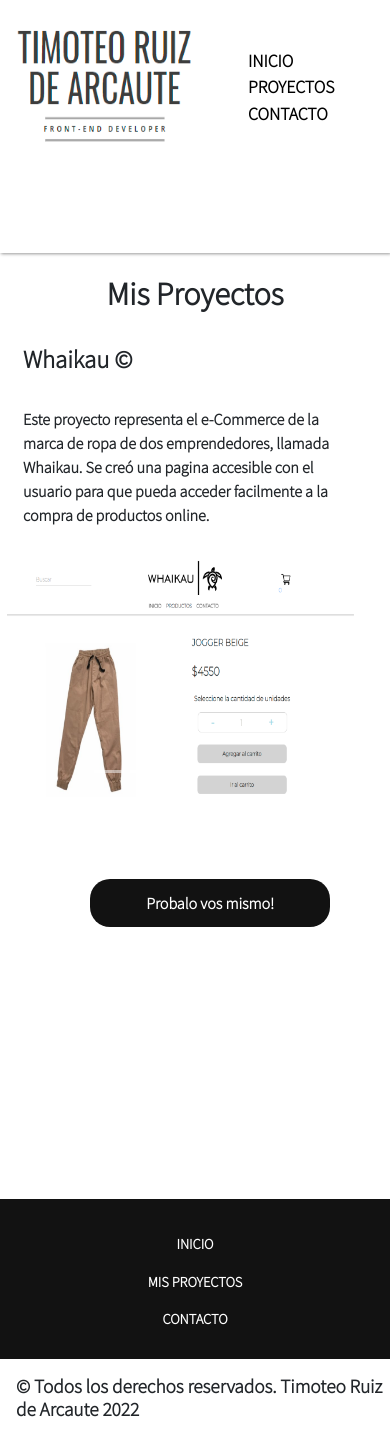
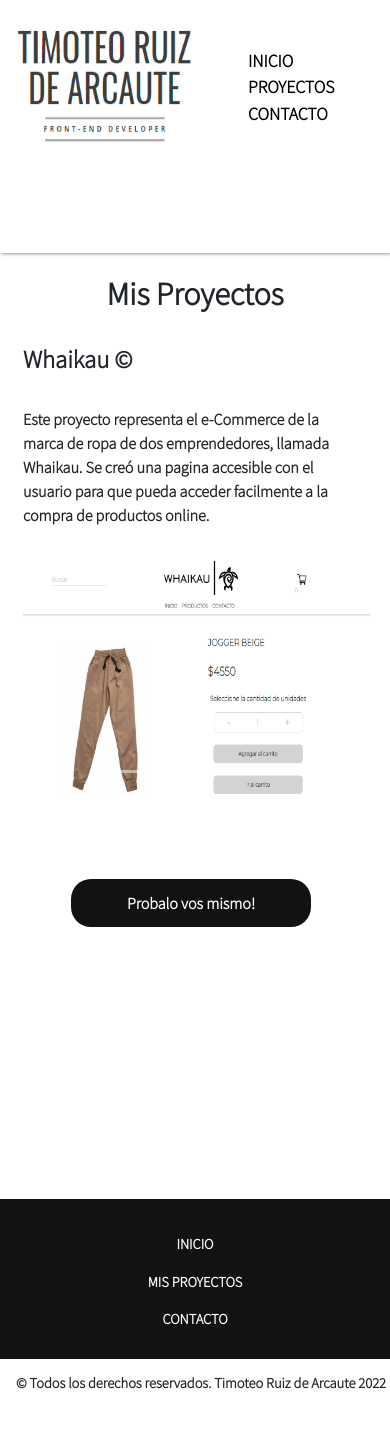
Before and after one commit to timoteorda/Curriculum, a React (Create React App) app: page /misProyectos in a window 390 px wide. Built offline with nearby package versions, Linux system fonts and the light colour scheme.

Commit message:
Ajustes mediaquery telefono

```diff
--- a/src/components/Contacto.js
+++ b/src/components/Contacto.js
@@ -6,7 +6,7 @@ const Contacto = () => {
       <div className='iconosContacto'>
         <h1 className='tituloRedes'>Acerca de mi:</h1>
           <div className='rowInformacion'>
-            <img src="../img/nombre.png" alt="Icono Persona" />
+            <img className='iconoUbicacionTelefono' src="../img/nombre.png" alt="Icono Persona" />
             <h4 className='informacionPersonal'>Timoteo Ruiz de Arcaute</h4>
           </div>
           <div className='rowInformacion'>
@@ -14,7 +14,7 @@ const Contacto = () => {
             <h4 className='informacionPersonal'>Edad: 25 años</h4>
           </div>
           <div className='rowInformacion'>
-            <img src="../img/mapa.png" alt="Icono Ubicacion" />
+            <img className='iconoUbicacionTelefono' src="../img/mapa.png" alt="Icono Ubicacion" />
             <h4 className='informacionPersonal'>La Plata, Buenos Aires, Argentina</h4>
           </div>
           <div className='estudiosContacto'>
--- a/src/scss/diseño/contacto.scss
+++ b/src/scss/diseño/contacto.scss
@@ -61,6 +61,16 @@
     @include telefono{
         width: 90%;
     }
+    @include computadora{
+        margin-left: 2rem;
+    }
+}
+
+.iconoUbicacionTelefono{
+    @include telefono{
+        height: 30px;
+        margin-top: 0.5rem;
+    }
 }
 
 .rowRedes{
@@ -69,6 +79,9 @@
     margin-left: 8rem;
     @include telefono{
         margin-left: 0rem;
+    }
+    @include computadora{
+        margin-left: 15rem;
     }
 }
 
--- a/src/scss/diseño/footer.scss
+++ b/src/scss/diseño/footer.scss
@@ -37,10 +37,11 @@ footer{
 
 .derechos{
     font-weight: bold;
-    margin-left: 32%;
+    margin-left: 33%;
     margin-top: 1rem;
     font-size: 1.2rem;
     @include telefono{
         margin-left: 1rem;
+        font-size: 0.9rem;
     }
 }
--- a/src/scss/diseño/main.scss
+++ b/src/scss/diseño/main.scss
@@ -95,7 +95,7 @@
     border-radius: 20px;
     cursor: pointer;
     @include telefono{
-        margin-left: 16%;
+        margin-left: 11%;
     }
 }
 
--- a/src/scss/diseño/misProyectos.scss
+++ b/src/scss/diseño/misProyectos.scss
@@ -45,7 +45,7 @@
     width: 80%;
     @include telefono{
         width: 99%;
-        margin-left: -2rem;
+        margin-left: -1rem;
     }
 }
 
@@ -63,7 +63,7 @@
     border-radius: 20px;
     cursor: pointer;
     @include telefono{
-        margin-left: 3.2rem;
+        margin-left: 2rem;
         margin-bottom: 2rem;
     }
 }
--- a/src/scss/diseño/navBar.scss
+++ b/src/scss/diseño/navBar.scss
@@ -25,6 +25,10 @@ li {
     @include telefono{
         width: 100%;
         height: 30vh;
+    }
+    @include computadora{
+        width: 100%;
+        height: 20vh;
     }
 }
 
--- a/src/scss/utilities/mediaquerys.scss
+++ b/src/scss/utilities/mediaquerys.scss
@@ -4,3 +4,10 @@
     }
 
 }
+
+@mixin computadora {
+    @media screen and (min-width: 1400px){
+        @content;
+    }
+
+}
```
Also changed, not shown: src/scss/diseño/imagenes.scss (line endings or trailing spaces).
